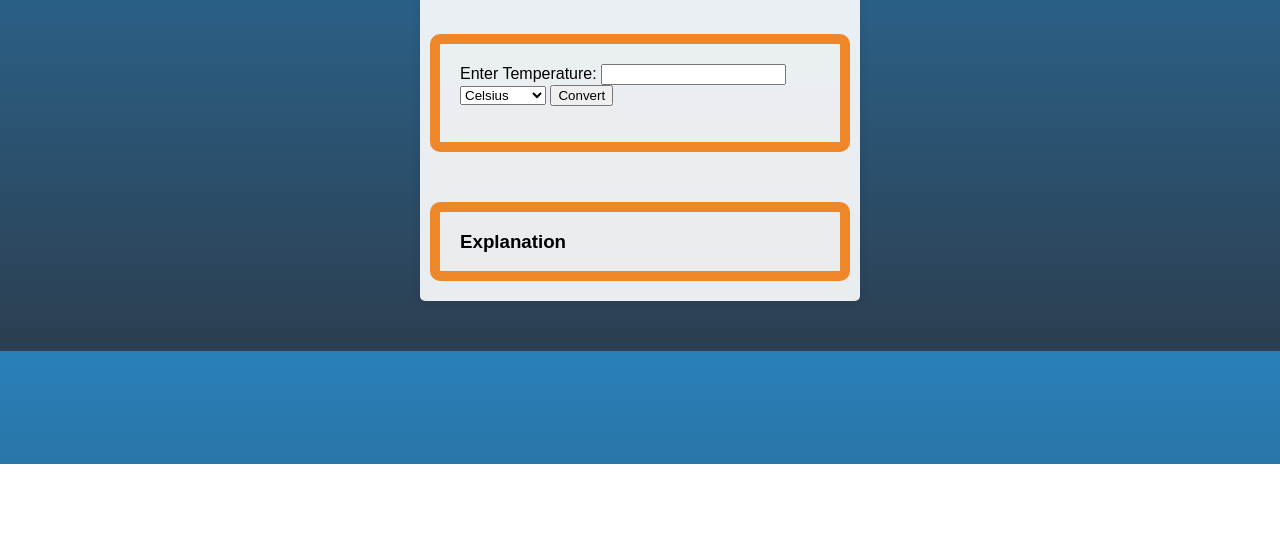
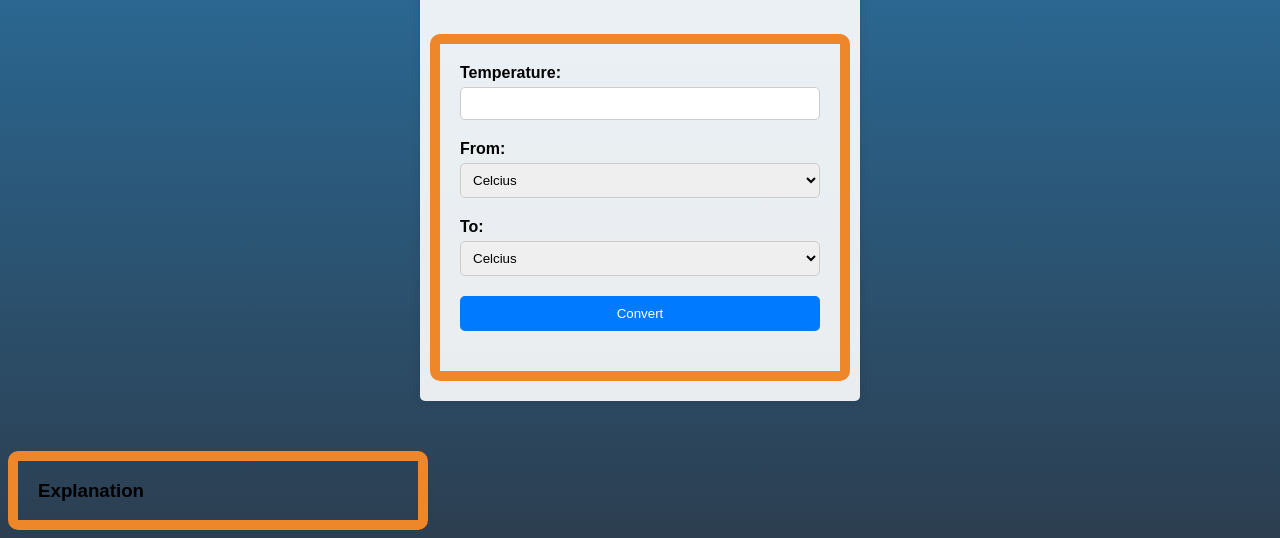
Before and after one commit to Saemfany/TemperatureConverter, a plain HTML site: page MCP-5Feb/index.html in a window 1280 px wide. Shown: the part 336-874 px from the top of the page. Before the commit the page ends 800 px from the top, so only its background shows below. Drawn offline with Linux system fonts and the light colour scheme.

Commit message:
second commit

```diff
--- a/MCP-5Feb/css/style.css
+++ b/MCP-5Feb/css/style.css
@@ -87,6 +87,57 @@ body {
     border:10px solid #EE872A;
 }
 
+.form-group {
+    margin-bottom: 20px;
+}
+
+label {
+    display: block;
+    font-weight: bold;
+    margin-bottom: 5px;
+}
+
+input[type="number"] {
+    width: 100%;
+    padding: 8px;
+    border-radius: 5px;
+    border: 1px solid #ccc;
+    box-sizing: border-box;
+}
+
+select {
+    width: 100%;
+    padding: 8px;
+    border-radius: 5px;
+    border: 1px solid #ccc;
+    box-sizing: border-box;
+}
+
+input[type="submit"] {
+    background-color: #007bff;
+    color: #fff;
+    border: none;
+    border-radius: 5px;
+    padding: 10px 20px;
+    cursor: pointer;
+    width: 100%;
+}
+
+input[type="submit"]:hover {
+    background-color: #0056b3;
+}
+
+.result {
+    margin-top: 20px;
+    font-weight: bold;
+    text-align: center;
+}
+
+.error {
+    color: red;
+    font-size: 0.8em;
+}
+
 .expl {
     margin-top: 50px;
     width:360px;
--- a/MCP-5Feb/index.html
+++ b/MCP-5Feb/index.html
@@ -25,17 +25,35 @@
         </div>
 
         <div class="InputOutput">
-            <label for="temperature">Enter Temperature:</label>
-            <input type="number" id="temperature" name="temperature">
-            <select id="unit" name="unit">
-                <option value="celsius">Celsius</option>
-                <option value="reamur">Reamur</option>
-                <option value="fahrenheit">Fahrenheit</option>
-                <option value="kelvin">Kelvin</option>
-            </select>
-            <button onclick="convertTemperature()">Convert</button>
-
-            <p id="result"></p>
+            <form id="temperatureForm" onsubmit="convertTemperature(); return false;">
+                <div class="form-group">
+                  <label for="temperature">Temperature:</label>
+                  <input type="number" id="temperature" name="temperature" required>
+                  <span id="temperatureError" class="error"></span>
+                </div>
+                <div class="form-group">
+                  <label for="fromUnit">From:</label>
+                  <select id="fromUnit" name="fromUnit">
+                    <option value="celcius">Celcius</option>
+                    <option value="reamur">Reamur</option>
+                    <option value="fahrenheit">Fahrenheit</option>
+                    <option value="kelvin">Kelvin</option>
+                  </select>
+                </div>
+                <div class="form-group">
+                  <label for="toUnit">To:</label>
+                  <select id="toUnit" name="toUnit">
+                    <option value="celcius">Celcius</option>
+                    <option value="reamur">Reamur</option>
+                    <option value="fahrenheit">Fahrenheit</option>
+                    <option value="kelvin">Kelvin</option>
+                  </select>
+                </div>
+                <input type="submit" value="Convert">
+              </form>
+              <div class="result" id="result"></div>
+            </div>
+            <!-- <p id="result"></p> -->
         </div>
 
         <div class="expl">
--- a/MCP-5Feb/js/script.js
+++ b/MCP-5Feb/js/script.js
@@ -1,68 +1,89 @@
 function convertTemperature() {
-    var temperature = parseFloat(document.getElementById("temperature").value);
-    var unit = document.getElementById("unit").value;
-    var result = document.getElementById("result");
+    var temperatureInput = document.getElementById("temperature");
+    var temperature = parseFloat(temperatureInput.value);
+    var fromUnit = document.getElementById("fromUnit").value;
+    var toUnit = document.getElementById("toUnit").value;
+    var resultElement = document.getElementById("result");
+
+    // Reset previous errors
+    document.getElementById("temperatureError").textContent = "";
 
     if (isNaN(temperature)) {
-      result.textContent = "Please enter a valid number for temperature.";
+      document.getElementById("temperatureError").textContent = "Please enter a valid number.";
       return;
     }
 
-    switch (unit) {
-        case "celsius":
-            result.innerHTML = "Celcius = " + temperature + "°C<br>";
-            result.innerHTML += "Reamur = " + (temperature * 4/5) + "°R<br>";
-            result.innerHTML += "Fahrenheit = " + ((temperature * 9/5) + 32) + "°F<br>";
-            result.innerHTML += "Kelvin = " + (temperature + 273.15) + "°K";
+    var result;
+    switch (fromUnit) {
+      case "celcius":
+        switch (toUnit) {
+          case "celcius":
+            result = temperature;
             break;
-        case "reamur":
-            result.innerHTML = "Reamur = " + temperature + "°R<br>";
-            result.innerHTML += "Celsius = " + (temperature * 5/4) + "°C<br>";
-            result.innerHTML += "Fahrenheit = " + ((temperature * 9/4) + 32) + "°F<br>";
-            result.innerHTML += "Kelvin = " + ((temperature * 5/4) + 273.15) + "°K";
+          case "fahrenheit":
+            result = (temperature * 9/5) + 32;
             break;
-        case "fahrenheit":
-            result.innerHTML = "Fahrenheit = " + temperature + "°F<br>";
-            result.innerHTML += "Celsius = " + ((temperature - 32) * 5/9) + "°C<br>";
-            result.innerHTML += "Reamur = " + ((temperature - 32) * 4/9) + "°R<br>";
-            result.innerHTML += "Kelvin = " + ((temperature - 32) * 5/9 + 273.15) + "°K";
+          case "kelvin":
+            result = temperature + 273.15;
             break;
-        case "kelvin":
-            result.innerHTML = "Kelvin = " + temperature + "°K<br>";
-            result.innerHTML += "Celsius = " + (temperature - 273.15) + "°C<br>";
-            result.innerHTML += "Reamur = " + ((temperature - 273.15) * 4/5) + "°R<br>";
-            result.innerHTML += "Fahrenheit = " + ((temperature - 273.15) * 9/5 + 32) + "°F";
+        }
+        break;
+      case "fahrenheit":
+        switch (toUnit) {
+          case "celcius":
+            result = (temperature - 32) * 5/9;
             break;
-        default:
-            result.textContent = "Invalid unit.";
+          case "fahrenheit":
+            result = temperature;
+            break;
+          case "kelvin":
+            result = (temperature - 32) * 5/9 + 273.15;
+            break;
+        }
+        break;
+      case "kelvin":
+        switch (toUnit) {
+          case "celcius":
+            result = temperature - 273.15;
+            break;
+          case "fahrenheit":
+            result = (temperature - 273.15) * 9/5 + 32;
+            break;
+          case "kelvin":
+            result = temperature;
+            break;
+        }
+        break;
     }
 
-    switch (unit) {
-        case "celsius":
-            explanation.innerHTML = "Celcius = " + temperature + "°C<br>";
-            explanation.innerHTML += "Reamur = Celcius × 4/5 = " + temperature + " × 4/5 = " + (temperature * 4/5) + "°R<br>";
-            explanation.innerHTML += "Fahrenheit = (" + temperature + " x 9/5) + 32 = " + ((temperature * 9/5) + 32) + "°F<br>";
-            explanation.innerHTML += "Kelvin = " + (temperature + 273.15) + "°K";
-            break;
-        case "reamur":
-            explanation.innerHTML = "Reamur = " + temperature + "°R<br>";
-            explanation.innerHTML += "Celsius = " + (temperature * 5/4) + "°C<br>";
-            explanation.innerHTML += "Fahrenheit = " + ((temperature * 9/4) + 32) + "°F<br>";
-            explanation.innerHTML += "Kelvin = " + ((temperature * 5/4) + 273.15) + "°K";
-            break;
-        case "fahrenheit":
-            explanation.innerHTML = "Fahrenheit = " + temperature + "°F<br>";
-            explanation.innerHTML += "Celsius = " + ((temperature - 32) * 5/9) + "°C<br>";
-            explanation.innerHTML += "Reamur = " + ((temperature - 32) * 4/9) + "°R<br>";
-            explanation.innerHTML += "Kelvin = " + ((temperature - 32) * 5/9 + 273.15) + "°K";
-            break;
-        case "kelvin":
-            explanation.innerHTML = "Kelvin = " + temperature + "°K<br>";
-            explanation.innerHTML += "Celsius = " + (temperature - 273.15) + "°C<br>";
-            explanation.innerHTML += "Reamur = " + ((temperature - 273.15) * 4/5) + "°R<br>";
-            explanation.innerHTML += "Fahrenheit = " + ((temperature - 273.15) * 9/5 + 32) + "°F";
-            break;
-        default:
-            explanation.textContent = "Invalid unit.";
-    }
+    resultElement.textContent = "Result: " + result.toFixed(2) + " " + toUnit;
+
+    // switch (unit) {
+    //     case "celsius":
+    //         explanation.innerHTML = "Celcius = " + temperature + "°C<br>";
+    //         explanation.innerHTML += "Reamur = Celcius × 4/5 = " + temperature + " × 4/5 = " + (temperature * 4/5) + "°R<br>";
+    //         explanation.innerHTML += "Fahrenheit = (" + temperature + " x 9/5) + 32 = " + ((temperature * 9/5) + 32) + "°F<br>";
+    //         explanation.innerHTML += "Kelvin = " + (temperature + 273.15) + "°K";
+    //         break;
+    //     case "reamur":
+    //         explanation.innerHTML = "Reamur = " + temperature + "°R<br>";
+    //         explanation.innerHTML += "Celsius = " + (temperature * 5/4) + "°C<br>";
+    //         explanation.innerHTML += "Fahrenheit = " + ((temperature * 9/4) + 32) + "°F<br>";
+    //         explanation.innerHTML += "Kelvin = " + ((temperature * 5/4) + 273.15) + "°K";
+    //         break;
+    //     case "fahrenheit":
+    //         explanation.innerHTML = "Fahrenheit = " + temperature + "°F<br>";
+    //         explanation.innerHTML += "Celsius = " + ((temperature - 32) * 5/9) + "°C<br>";
+    //         explanation.innerHTML += "Reamur = " + ((temperature - 32) * 4/9) + "°R<br>";
+    //         explanation.innerHTML += "Kelvin = " + ((temperature - 32) * 5/9 + 273.15) + "°K";
+    //         break;
+    //     case "kelvin":
+    //         explanation.innerHTML = "Kelvin = " + temperature + "°K<br>";
+    //         explanation.innerHTML += "Celsius = " + (temperature - 273.15) + "°C<br>";
+    //         explanation.innerHTML += "Reamur = " + ((temperature - 273.15) * 4/5) + "°R<br>";
+    //         explanation.innerHTML += "Fahrenheit = " + ((temperature - 273.15) * 9/5 + 32) + "°F";
+    //         break;
+    //     default:
+    //         explanation.textContent = "Invalid unit.";
+    // }
 }
```
Also changed, not shown: untitiled-3.html (+12 -3 lines).
